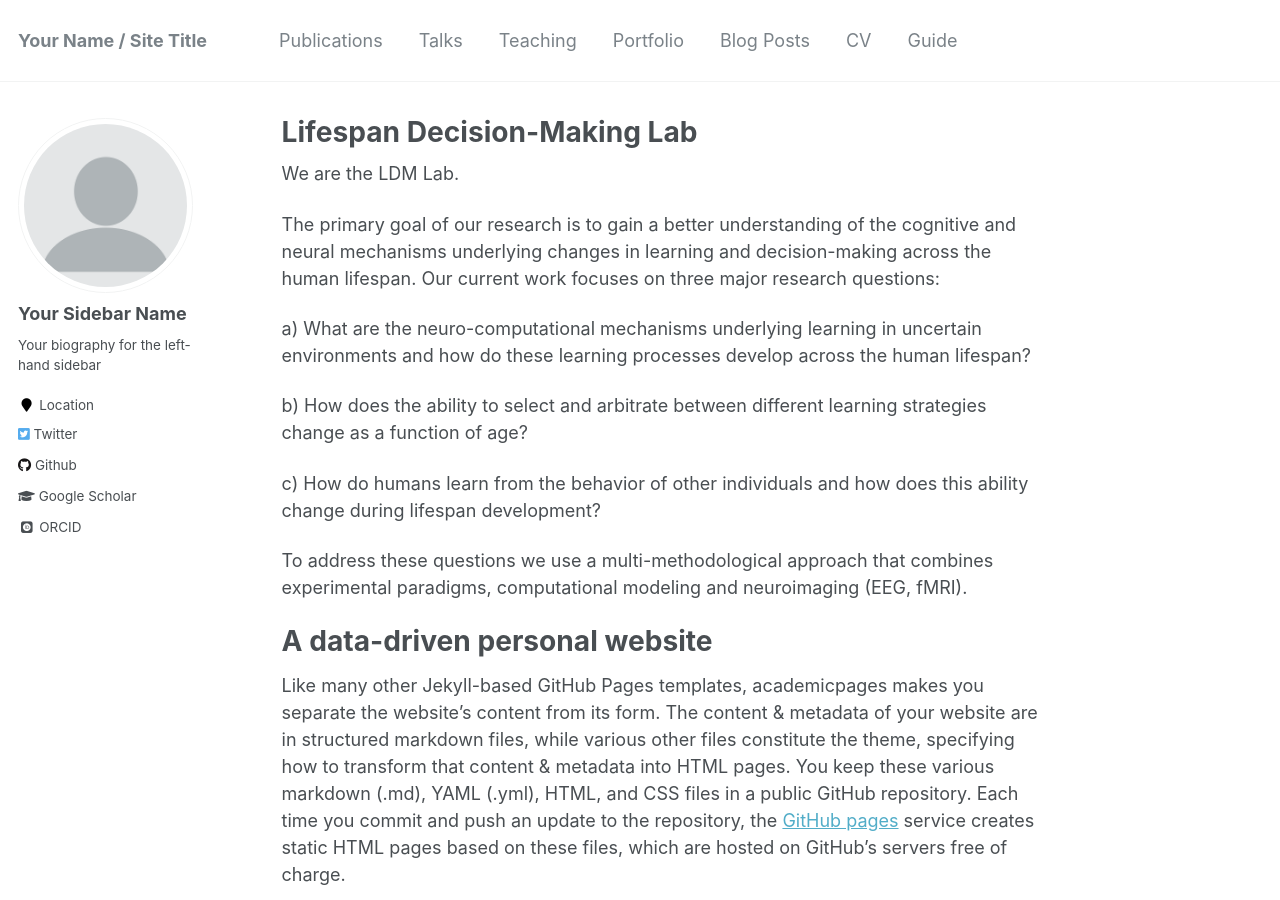
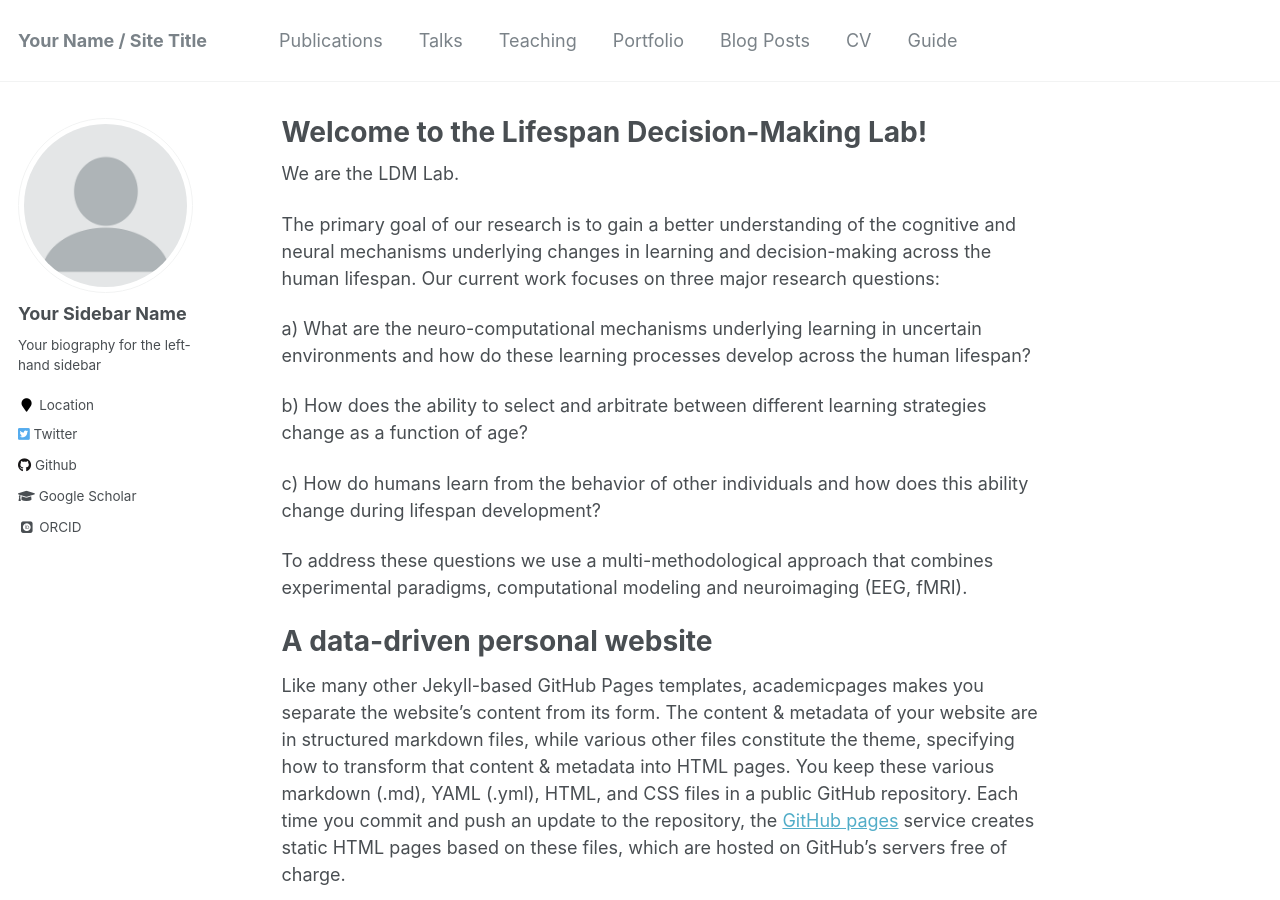
Before and after one commit to seandamiandevine/LDMLab.github.io, a Jekyll site: the page built from _pages/about.md, in a window 1280 px wide and 900 px high. Built offline with Jekyll 4.4.1, drawn with Linux system fonts in a browser that asks for light colours; some web fonts are replaced.

Commit message:
Update about.md

```diff
--- a/_pages/about.md
+++ b/_pages/about.md
@@ -1,6 +1,6 @@
 ---
 permalink: /
-title: "Lifespan Decision-Making Lab"
+title: "Welcome to the Lifespan Decision-Making Lab!"
 excerpt: "About me"
 author_profile: true
 redirect_from:
```
